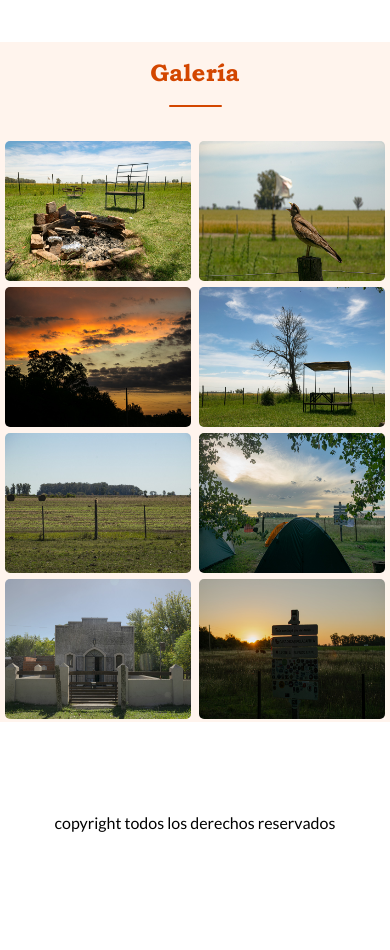
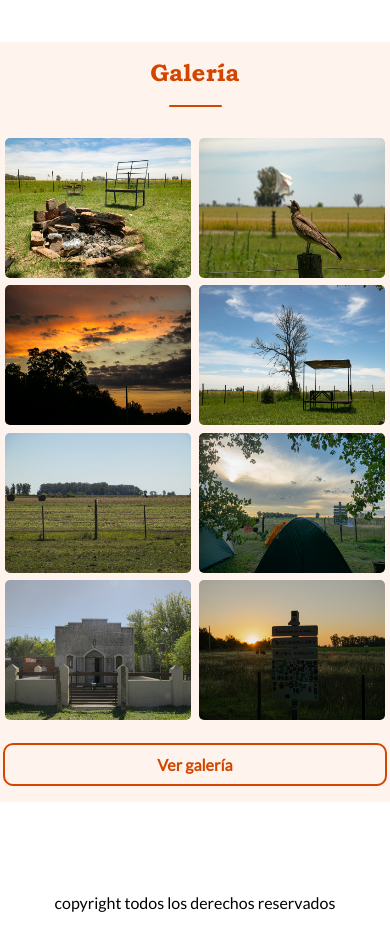
Before and after one commit to ManuQ14/casadecampolacapilla, a React (Vite) app: page / in a window 390 px wide. Shown: the part 3280-4230 px from the top of the page. Before the commit the page ends 4202 px from the top, so only its background shows below. Built offline with nearby package versions, Linux system fonts and the light colour scheme.

Commit message:
finalización de galeria del home

```diff
--- a/src/routes/Routing.jsx
+++ b/src/routes/Routing.jsx
@@ -3,6 +3,7 @@ import { BrowserRouter, Routes, Route } from "react-router-dom";
 import { Home } from "../views/home/Home";
 import { Historia } from "../views/history/Historia";
 import { Contact } from "../views/contact/Contact";
+//import { Galeria } from "../views/galeria/galeria";
 import { Llegar } from "../views/comoLlegar/Llegar";
 import { Error } from "../views/Error/Error";
 import { Camping } from "../views/camping/Camping";
@@ -13,12 +14,12 @@ export const Routing = () => {
   return (
     <>
       <BrowserRouter>
-
         <Routes>
           <Route path="/" element={<Home />} />
           <Route path="/inicio" element={<Home />} />
           <Route path="/nuestra-historia" element={<Historia />} />
           <Route path="/el-camping" element={<Camping />} />
+        {/*   <Route path="/galeria" element={<Galeria />} /> */}
           <Route path="/como-llegar" element={<Llegar />} />
           <Route path="/contacto" element={<Contact />} />
 
--- a/src/views/home/components/Gallery.jsx
+++ b/src/views/home/components/Gallery.jsx
@@ -1,9 +1,8 @@
 import { useState } from "react";
-
+import { useNavigate } from "react-router-dom";
 import styles from "../styles/home.module.scss";
 import line from "../../../assets/icons/subray.svg";
 
-//Imports de fotos
 import foto1 from "../../../assets/images/gallery/1.jpg";
 import foto2 from "../../../assets/images/gallery/2.jpg";
 import foto3 from "../../../assets/images/gallery/3.jpg";
@@ -13,30 +12,51 @@ import foto6 from "../../../assets/images/gallery/6.jpg";
 import foto7 from "../../../assets/images/gallery/7.jpg";
 import foto8 from "../../../assets/images/gallery/8.jpg";
 
-//Array de fotos
 const fotosGaleria = [foto1, foto2, foto3, foto4, foto5, foto6, foto7, foto8];
 
 export const Gallery = () => {
   const [isModalOpen, setIsModalOpen] = useState(false);
   const [currentIndex, setCurrentIndex] = useState(0);
+  const [startX, setStartX] = useState(null);
+  const [fadeTransition, setFadeTransition] = useState(false);
+  const navigate = useNavigate();
 
   const openModal = (index) => {
     setCurrentIndex(index);
     setIsModalOpen(true);
+    setTimeout(() => {
+      setFadeTransition(true); // Activa la transición al abrir
+    }, 0);
   };
 
   const closeModal = () => {
-    setIsModalOpen(false);
+    setFadeTransition(false); // Desactiva la transición antes de cerrar
+    setTimeout(() => setIsModalOpen(false), 300); // Espera a que termine la animación
   };
 
-  const prevSlide = () => {
+  const handleTouchStart = (e) => {
+    setStartX(e.touches[0].clientX);
+  };
+
+  const handleTouchEnd = (e) => {
+    if (startX === null) return;
+    const endX = e.changedTouches[0].clientX;
+    const difference = endX - startX;
+
+    if (difference > 50) {
       setCurrentIndex((prevIndex) =>
         prevIndex === 0 ? fotosGaleria.length - 1 : prevIndex - 1
       );
+    } else if (difference < -50) {
+      setCurrentIndex((prevIndex) =>
+        prevIndex === fotosGaleria.length - 1 ? 0 : prevIndex + 1
+      );
+    }
+    setStartX(null);
   };
 
-  const nextSlide = () => {
-    setCurrentIndex((prevIndex) => (prevIndex + 1) % fotosGaleria.length);
+  const handleGoToGallery = () => {
+    navigate("/galeria");
   };
 
   return (
@@ -57,29 +77,35 @@ export const Gallery = () => {
         ))}
       </div>
       {isModalOpen && (
-        <div className={styles.modalOverlay} onClick={closeModal}>
+        <div className={`${styles.modalOverlay}`}>
           <div
-            className={styles.modalContent}
+            className={`${styles.modalContent} ${
+              fadeTransition ? styles.fadeIn : ""
+            }`}
             onClick={(e) => e.stopPropagation()}
           >
+            {fotosGaleria.map((foto, index) => (
               <img
-              src={fotosGaleria[currentIndex]}
-              alt={`Imagen ${currentIndex + 1}`}
-              className={styles.fotoAbierta}
+                key={index}
+                src={foto}
+                alt={`Imagen ${index + 1}`}
+                className={`${styles.fotoAbierta} ${
+                  currentIndex === index ? styles.active : ""
+                }`}
+                onTouchStart={handleTouchStart}
+                onTouchEnd={handleTouchEnd}
               />
+            ))}
 
-            <button className={styles.prevButton} onClick={prevSlide}>
-              ‹
-            </button>
-            <button className={styles.nextButton} onClick={nextSlide}>
-              ›
-            </button>
-          </div>
             <div className={styles.closeButton} onClick={closeModal}>
               Cerrar
             </div>
           </div>
+        </div>
       )}
+      <div className={styles.goToGalleryContainer} onClick={handleGoToGallery}>
+        <div className={styles.goToGallery}>Ver galería</div>
+      </div>
     </div>
   );
 };
--- a/src/views/home/styles/home.module.scss
+++ b/src/views/home/styles/home.module.scss
@@ -503,11 +503,11 @@
   //Inicio section Galería
   .gallerySection {
     width: 100vw;
-    height: 680px;
+    height: 760px;
     display: flex;
     flex-flow: column;
     align-items: center;
-    justify-content: space-between;
+    justify-content: flex-start;
     background-color: $naranja-terciario;
     margin-top: 56px;
   }
@@ -516,23 +516,23 @@
     display: flex;
     flex-flow: row wrap;
     width: 380px;
-    height: 584px;
-    align-items: center;
+    height: 595px;
+    align-items: flex-start;
     justify-content: space-between;
+    transition: all 300ms;
   }
 
   .modalOverlay {
     position: fixed;
     width: 100vw;
-    height: 508px;
-
+    height: 100vh;
+    background-color: rgba($color: #000000, $alpha: 0.7);
     display: flex;
     flex-flow: column;
     align-items: center;
     justify-content: space-between;
     top: 0;
     left: 0;
-    background: white;
     display: flex;
     justify-content: center;
     align-items: center;
@@ -541,42 +541,48 @@
 
   .modalContent {
     position: relative;
-    max-width: 100%;
-    max-height: 80%;
+    width: 100vw;
+    height: 508px;
+    background-color: white;
     display: flex;
     flex-flow: column;
+    align-items: center;
+    justify-content: space-between;
+    transform: scale(0);
+    opacity: 0;
+    transition: transform 0.3s ease, opacity 0.3s ease;
   }
 
   .galleryImage {
     width: 186px !important;
     height: 140px;
     border-radius: 5px;
-    cursor: pointer;
-    transition: transform 0.3s;
+    transition: opacity 0.5s ease-in-out;
   }
 
-  .galleryImage:hover {
-    transform: scale(1.05);
+  .fadeIn {
+    transform: scale(1);
+    opacity: 1;
   }
 
   .fotoAbierta {
-    width: 90vw;
+    width: 90%;
+    height: 360px;
+    margin-top: 24px;
+    transition: opacity 0.3s ease;
+    position: absolute;
+    opacity: 0;
+    transition: opacity 0.5s ease-in-out;
+
+    &.active {
+      opacity: 1;
+    }
   }
 
-  .prevButton,
-  .nextButton {
-    position: absolute;
-    background: none;
-    border: none;
-    color: $naranja-oficial;
-    font-size: 2rem;
-    cursor: pointer;
-  }
-
-  .closeButton {
+  /*   .closeButton {
     top: 10px;
     right: 10px;
-  }
+  } */
 
   .closeButton {
     width: 288px;
@@ -585,22 +591,38 @@
     color: $naranja-oficial;
     text-align: center;
     font-size: 16px;
-margin-top: 24px;
+    margin-top: 24px;
     font-size: 16px;
     font-style: normal;
     font-weight: 700;
     line-height: normal;
+    position: relative;
+    top: 80%;
   }
 
-  .prevButton {
-    left: 10px;
-    top: 50%;
-    transform: translateY(-50%);
+  .goToGalleryContainer {
+    height: 43px;
+    display: flex;
+    flex-flow: column;
+    align-items: center;
+    justify-content: center;
+    text-align: center;
+    margin-top: 16px;
+    margin-bottom: 16px;
   }
 
-  .nextButton {
-    right: 10px;
-    top: 50%;
-    transform: translateY(-50%);
+  .goToGallery {
+    width: 380px;
+    height: 100%;
+    display: flex;
+    flex-flow: column;
+    align-items: center;
+    justify-content: center;
+    font-size: 16px;
+    font-weight: 700;
+    color: $naranja-oficial;
+    font-family: $lato;
+    border: 2px solid $naranja-oficial;
+    border-radius: 10px;
   }
 }
```
Also changed, not shown: src/views/galeria/Galeria.jsx (added). Lines whose indentation alone changed are shown as unchanged.
